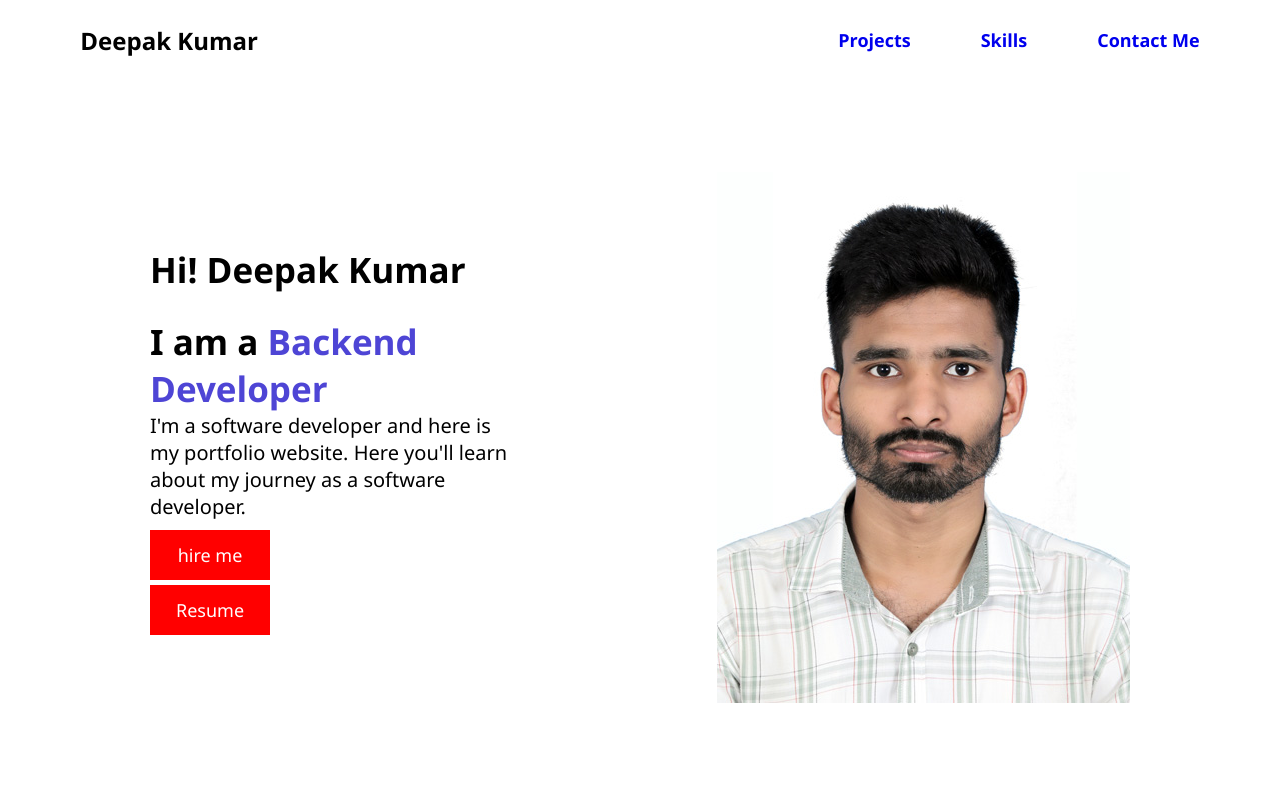
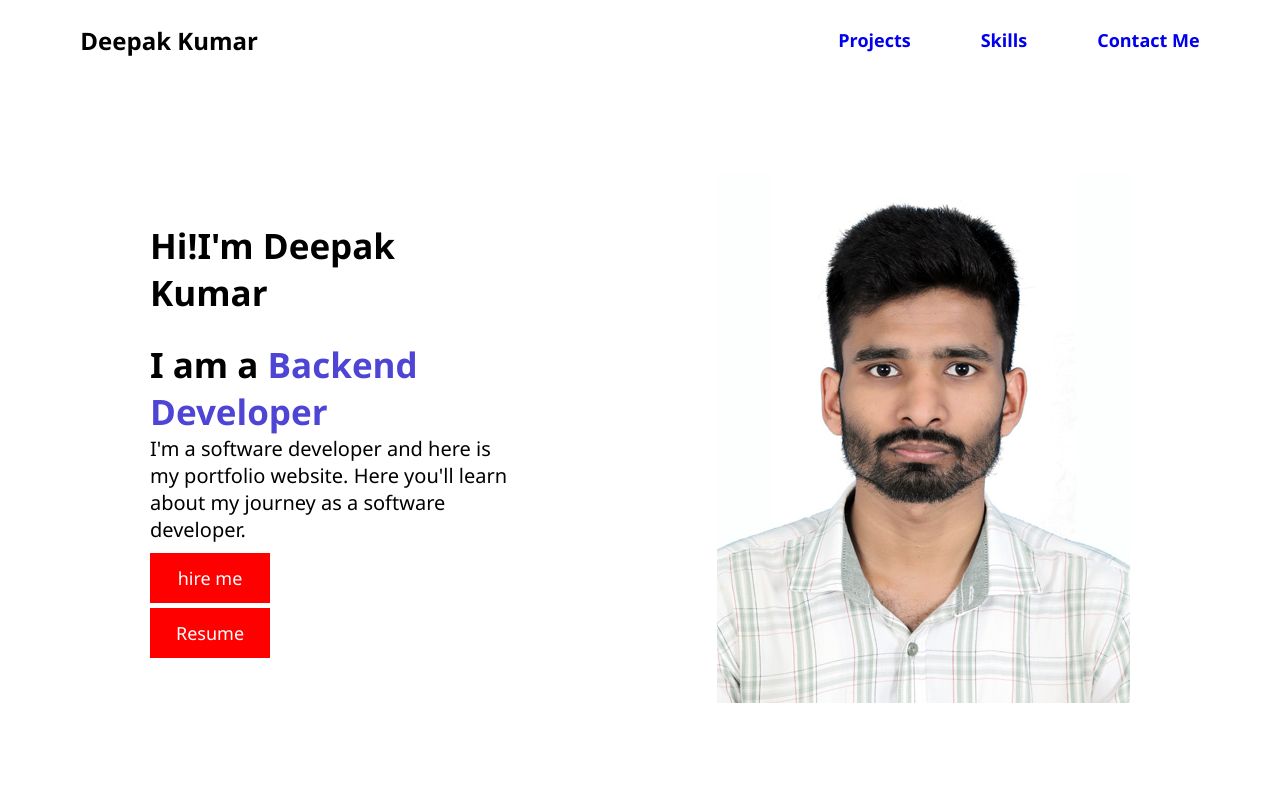
Before and after one commit to Deepakkumar8969/My-Portfolio, a React (Vite) app: page / in a window 1280 px wide. Shown: the top 800 px of the page. Built offline with nearby package versions, Linux system fonts and the light colour scheme.

Commit message:
Update Main.jsx

```diff
--- a/src/Components/Main.jsx
+++ b/src/Components/Main.jsx
@@ -30,7 +30,7 @@ const Main = () => {
     <div>
       <main>
         <div className="part1">
-          <h1>Hi! Deepak Kumar</h1>
+          <h1>Hi!I'm Deepak Kumar</h1>
 
           <div className="role-container">
             <span>I am a </span>
```
